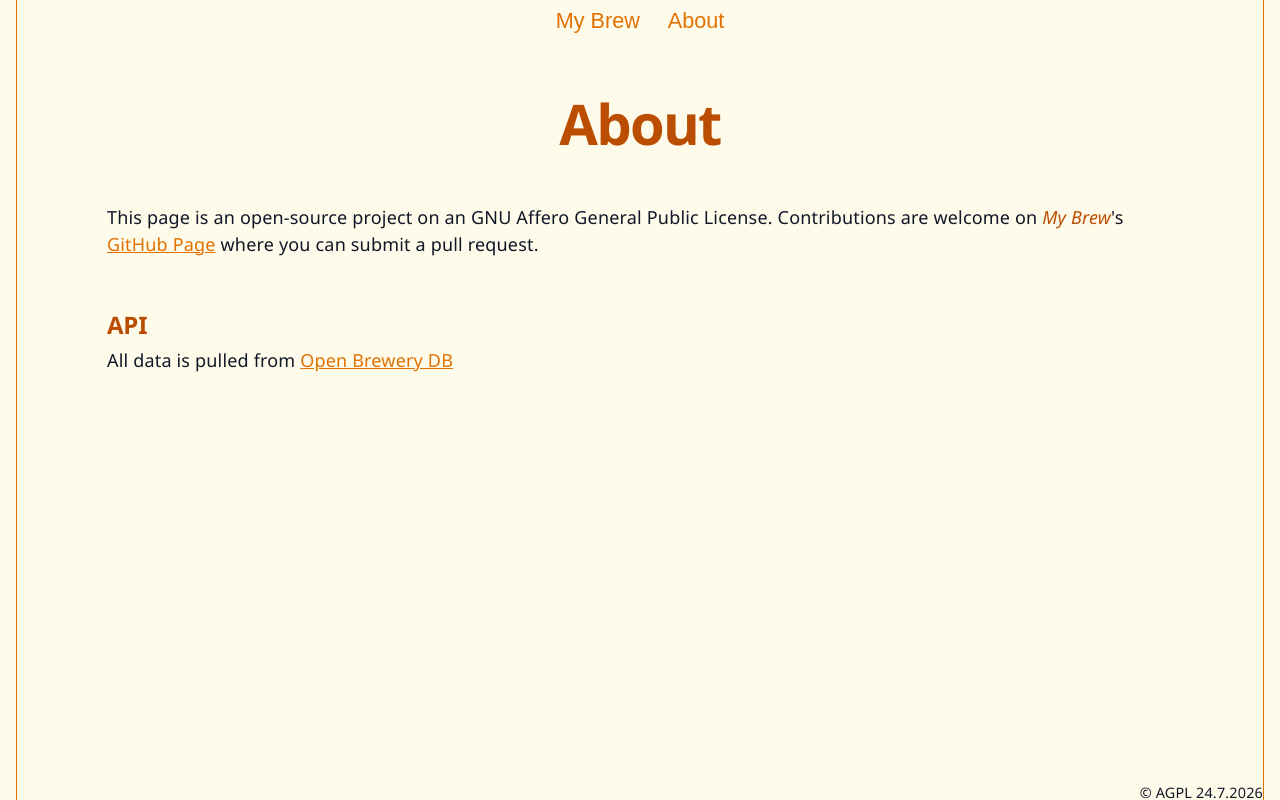
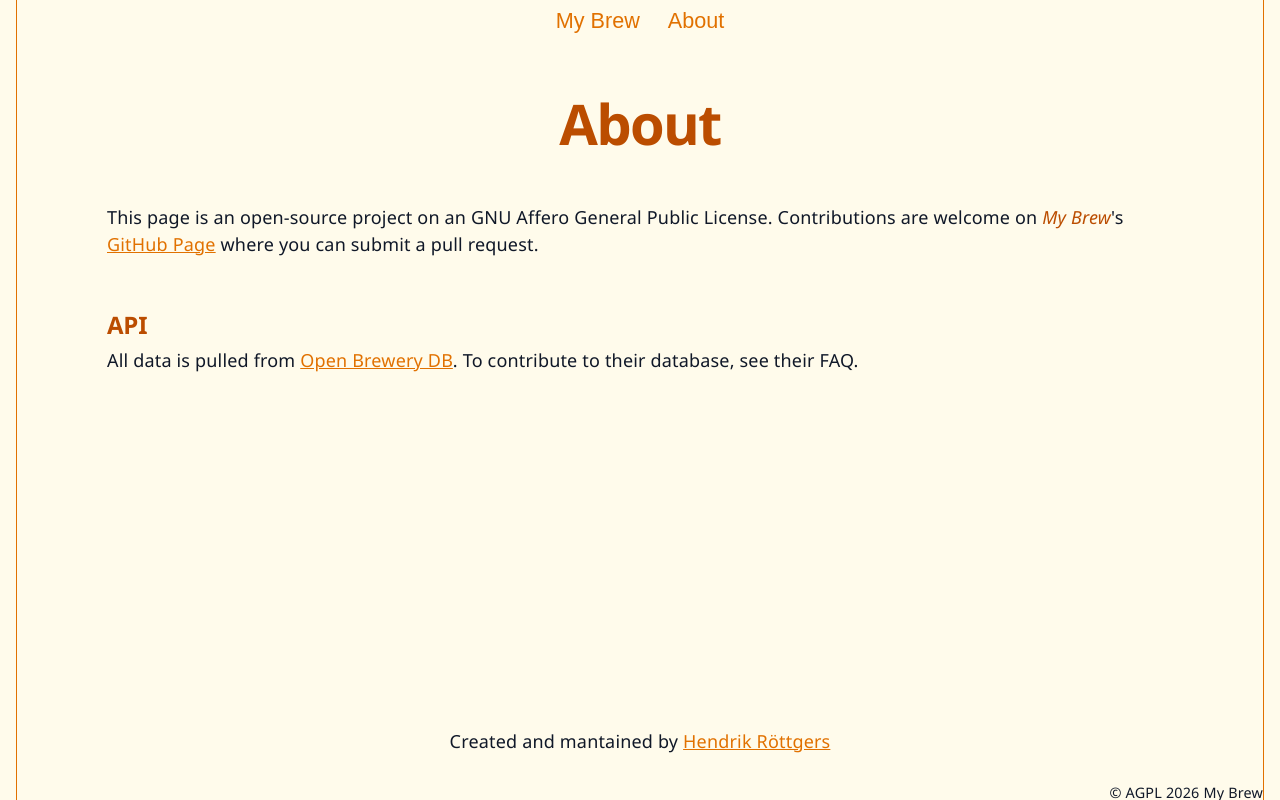
Before and after one commit to hendrik-ro/myBrew, a React (Vite) app: page / in a window 1280 px wide. Both pictures are taken after a click on the button "About". Built offline with nearby package versions, Linux system fonts and the light colour scheme.

Commit message:
Readme && css (#5)
* css flex fixes

* css flex about

```diff
--- a/src/App.css
+++ b/src/App.css
@@ -1,6 +1,7 @@
 .container {
   display: flex;
   flex-direction: column;
+  width: 100%;
   height: 100vh;
   align-items: center;
   overflow-y: scroll;
--- a/src/App.tsx
+++ b/src/App.tsx
@@ -3,7 +3,7 @@
 import { useState } from "react";
 import "./App.css";
 import Main from "./main/Main.tsx";
-import About from "./about/about";
+import About from "./about/About.tsx";
 import Footer from "./ui/footer";
 import NavBar from "./ui/navBar";
 import BrewRandom from "../api/random.ts";
--- a/src/about/about.module.css
+++ b/src/about/About.css
@@ -1,7 +1,17 @@
-.container {
+.about-container {
   display: flex;
   flex-direction: column;
   height: 100vh;
   margin: 0rem 5rem;
+}
+
+.about {
+  width: 100%;
+  flex: 10 1;
   text-align: left;
 }
+
+.creator {
+  width: 100%;
+  flex: 1 2;
+}
--- a/src/about/about.tsx
+++ b/src/about/About.tsx
@@ -1,12 +1,12 @@
-import styles from "./about.module.css";
+import "./About.css";
 
 export default function About() {
   return (
-    <>
+    <div className="about-container">
       <header style={{ margin: "2rem" }}>
         <h1>About</h1>
       </header>
-      <div className={styles.container}>
+      <div className="about">
         <p style={{ marginBottom: "3rem" }}>
           This page is an open-source project on an GNU Affero General Public
           License. Contributions are welcome on{" "}
@@ -37,8 +37,21 @@ export default function About() {
               Open Brewery DB
             </a>
           </span>
+          . To contribute to their database, see their FAQ.
         </p>
       </div>
-    </>
+      <div className="creator">
+        <p>
+          Created and mantained by{" "}
+          <a
+            href="https://github.com/hendrik-ro"
+            target="_blank"
+            rel="noopener norefferer"
+          >
+            Hendrik Röttgers
+          </a>
+        </p>
+      </div>
+    </div>
   );
 }
--- a/src/main/Main.css
+++ b/src/main/Main.css
@@ -1,10 +1,27 @@
-.container {
+.main-container {
   display: flex;
   flex-direction: column;
+  height: 100vh;
+  flex: 1;
+}
+
+header {
+  margin: 2rem;
+  flex: 1 2;
+}
+
+.random {
+  flex: 10 1;
+  width: 100%;
   align-items: center;
 }
 
-.brewRandomResult {
-  width: 50%;
+section {
+  width: 100%;
+  flex: 1 2;
+}
+
+.brew-random {
+  width: 100%;
   border: 1px solid white;
 }
--- a/src/main/Main.tsx
+++ b/src/main/Main.tsx
@@ -1,9 +1,10 @@
 import type { BreweriesProps } from "../types/props";
+import "./Main.css";
 
 export default function Main(props: BreweriesProps) {
   return (
-    <div className="container">
-      <header style={{ margin: "2rem" }}>
+    <div className="main-container">
+      <header>
         <h1>My Brew</h1>
         <p>Find your (new) favorite breweries</p>
         <img
@@ -13,8 +14,7 @@ export default function Main(props: BreweriesProps) {
         />
       </header>
       <Random RandomResults={props.RandomResults} Random={props.Random} />
-      <section style={{ margin: "auto" }}>
-        <h2>Database</h2>
+      <section>
         <p>
           This webpage is powered by{" "}
           <a
@@ -44,7 +44,7 @@ function Random(props: BreweriesProps) {
         Random Brewery
       </button>
       {RandomResults && RandomResults.length > 0 ? (
-        <div className="brewRandomResult" style={{ marginTop: "1rem" }}>
+        <div className="brew-random" style={{ marginTop: "1rem" }}>
           <p>{RandomResults[0].name}</p>
           <p>Type: {RandomResults[0].brewery_type}</p>
           {RandomResults[0].address_1 && <p>{RandomResults[0].address_1}</p>}
--- a/src/ui/footer.tsx
+++ b/src/ui/footer.tsx
@@ -10,9 +10,7 @@ export default function Footer() {
         height: "1.1rem",
       }}
     >
-      <p>
-        © AGPL {date.getDate()}.{date.getMonth()}.{date.getFullYear()}
-      </p>
+      <p>© AGPL {date.getFullYear()} My Brew</p>
     </footer>
   );
 }
```
Also changed, not shown: 1 other file (tests, documents, lock files or other folders).
